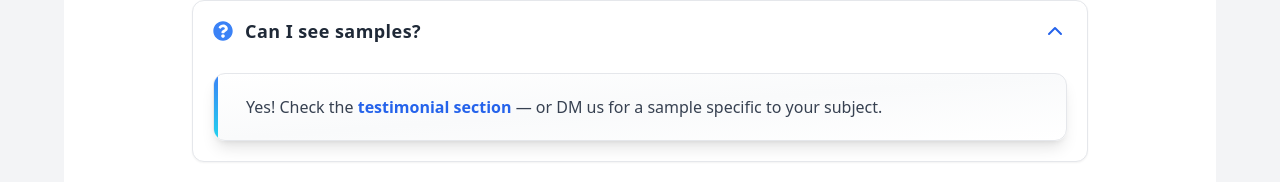
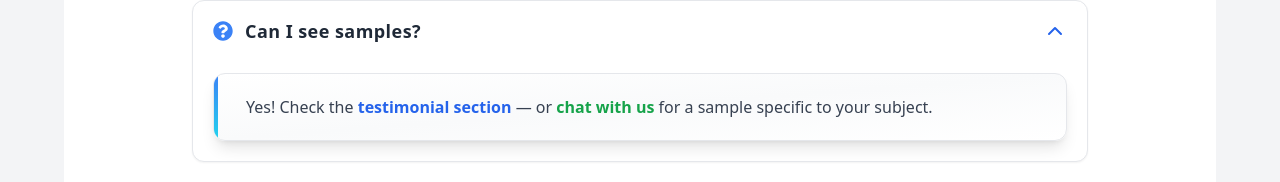
Before and after one commit to shoaib-cs-dev/noon-academic-support, a React (Vite) app: page / in a window 1280 px wide. Both pictures are taken after a click on the button "Can I see samples?". Shown: the part 4424-4606 px from the top of the page. Built offline with nearby package versions, Linux system fonts and the light colour scheme.

Commit message:
some changes  in FAQs

```diff
--- a/src/data/faqs.jsx
+++ b/src/data/faqs.jsx
@@ -10,7 +10,16 @@ export const faqs = [
         >
           testimonial section
         </a>{" "}
-        — or DM us for a sample specific to your subject.
+        — or{" "}
+        <a
+          href="https://wa.me/+447465698201"
+          target="_blank"
+          rel="noopener noreferrer"
+          className="text-green-600 font-semibold hover:text-green-800 transition-colors duration-200"
+        >
+          chat with us
+        </a>{" "}
+        for a sample specific to your subject.
       </>
     ),
   },
@@ -49,12 +58,26 @@ export const faqs = [
   },
   {
     question: "What subjects do you cover?",
-    answer:
-      "Business, Healthcare, Law, IT, Hospitality, and more. If it's academic, we likely cover it — DM to confirm.",
+    answer: (
+      <>
+        Business, Healthcare, Law, IT, Hospitality, and more. If it's academic,
+        we likely cover it —{" "}
+        <a
+          href="https://wa.me/+447465698201"
+          target="_blank"
+          rel="noopener noreferrer"
+          className="text-green-600 font-semibold hover:text-green-800 transition-colors duration-200"
+        >
+          chat with us
+        </a>{" "}
+        to confirm.
+      </>
+    ),
   },
   {
     question: "English isn’t my first language. Can you help?",
-    answer: "Definitely. We adjust tone and complexity to match your needs.",
+    answer:
+      "100%! Most of our students are international. We write in clear, simple English or match your style — so it sounds like you. No red flags, no stress.",
   },
   {
     question: "Do you offer discounts?",
@@ -73,4 +96,20 @@ export const faqs = [
       </ul>
     ),
   },
+  {
+    question: "How do I know you're legit? Can I trust you?",
+    answer:
+      "Great question! We’ve helped 10,000+ students since 2018, have real samples across every subject, and share live updates with you. Plus, you only pay 20% upfront and get Turnitin & AI reports with every task. We’re here for the long term — your trust means everything to us.",
+  },
+
+  {
+    question: "Can I talk to someone before placing an order?",
+    answer:
+      " Of course! You can Message us anytime — we’ll answer your questions, review your task, and guide you through everything with no pressure to order.",
+  },
+  {
+    question: "What if my professor finds out?",
+    answer:
+      "Don’t worry. Everything is confidential, and our writing is original and tailored to your tone. No AI triggers. No plagiarism. No reused content. Just clean, custom-written work you control.",
+  },
 ];
```
